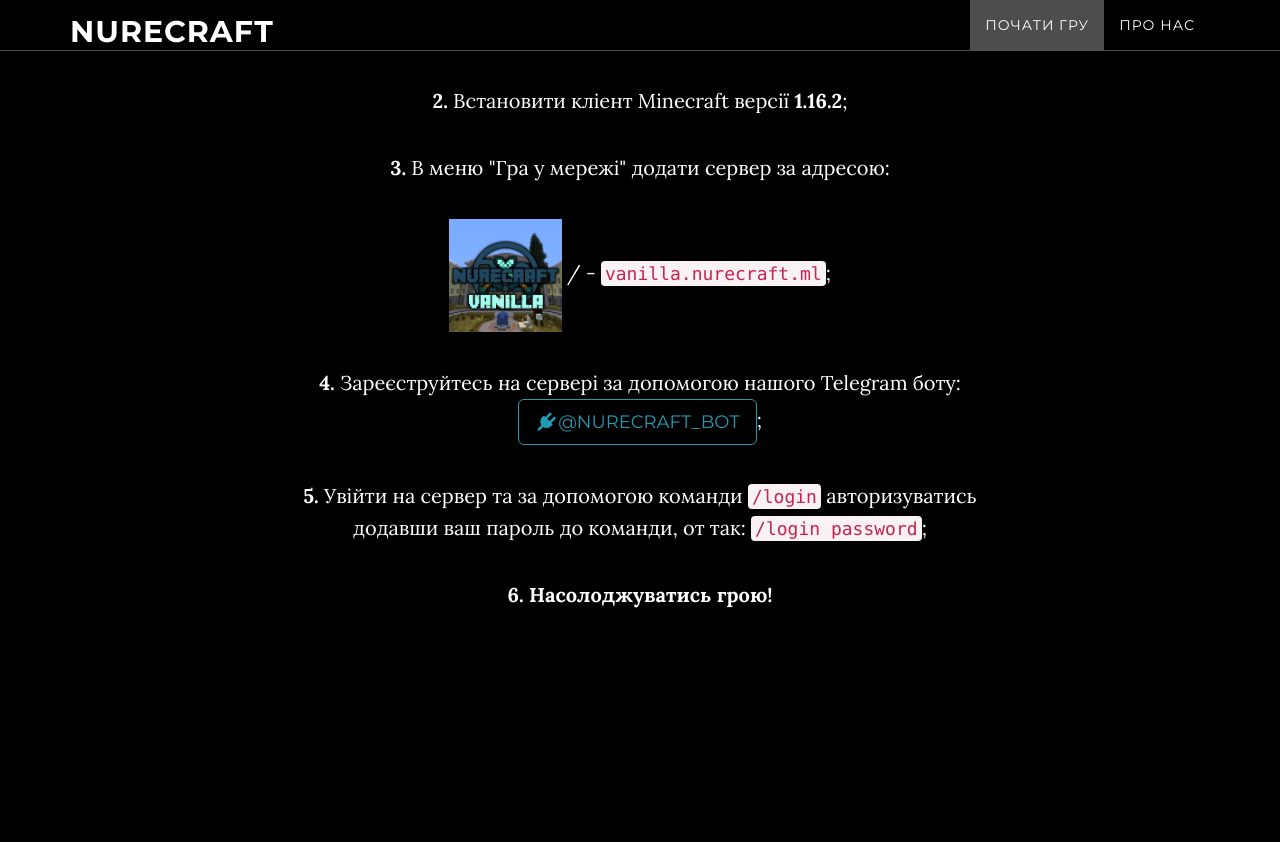
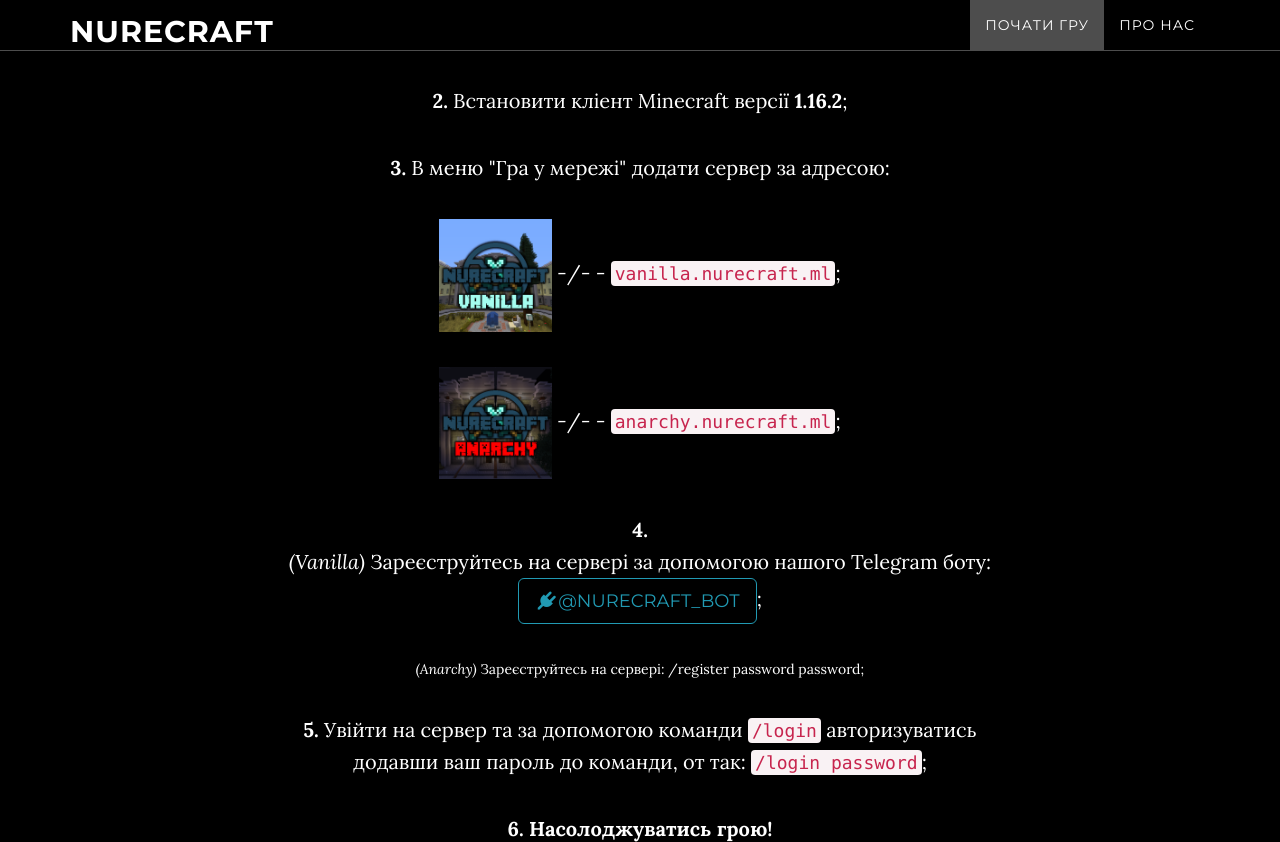
Before and after one commit to nurecraft/nurecraft.github.io, a Jekyll site: the page built from index.html, in a window 1280 px wide and 900 px high, scrolled down 1259 px, cut to the strip 0-842 px from the top of the window. Built offline with Jekyll 4.4.1, drawn with Linux system fonts in a browser that asks for light colours.

Commit message:
Add Anarchy server

```diff
--- a/_includes/about.html
+++ b/_includes/about.html
@@ -10,18 +10,20 @@
                 <p id="vanilla-container">
                     <img src="/img/vanilla-icon.png" alt="Vanilla" height="15%" width="15%">
                     <span class="vanilla-status">
-                        <span class="vanilla-online"></span>/<span class="vanilla-max"></span>
+                        <span class="vanilla-online">-</span>/<span class="vanilla-max">-</span>
                     </span> - <code>vanilla.nurecraft.ml</code>;
                 </p>
                 <p id="vanilla-players"></p>
-                <!-- <p id="anarchy-container">
+                <p id="anarchy-container">
                     <img src="/img/anarchy-icon.png" alt="Anarchy" height="15%" width="15%">
                     <span class="anarchy-status">
-                        <span class="anarchy-online">0</span>/<span class="anarchy-max"></span>
+                        <span class="anarchy-online">-</span>/<span class="anarchy-max">-</span>
                     </span> - <code>anarchy.nurecraft.ml</code>;
                 </p>
-                <p id="anarchy-players"></p>  -->
-                <p><b>4.</b> Зареєструйтесь на сервері за допомогою нашого Telegram боту: <a href="https://t.me/nurecraft_bot?start=register" target="_blank" class="btn btn-default btn-lg" ><i class="fa fa-plug fa-fw"></i>@nurecraft_bot</a>;</p>
+                <p id="anarchy-players"></p>
+                <p><b>4.</b></br>
+                    <i>(Vanilla)</i> Зареєструйтесь на сервері за допомогою нашого Telegram боту: <a href="https://t.me/nurecraft_bot?start=register" target="_blank" class="btn btn-default btn-lg" ><i class="fa fa-plug fa-fw"></i>@nurecraft_bot</a>;</p>
+                    <i>(Anarchy)</i> Зареєструйтесь на сервері: <span>/register password password</span>;</p>
                 <p><b>5.</b> Увійти на сервер та за допомогою команди <code>/login</code> авторизуватись додавши ваш пароль до команди, от так: <code>/login password</code>;</p>
                 <p><b>6. Насолоджуватись грою!</b></p>
                 </p>
```
